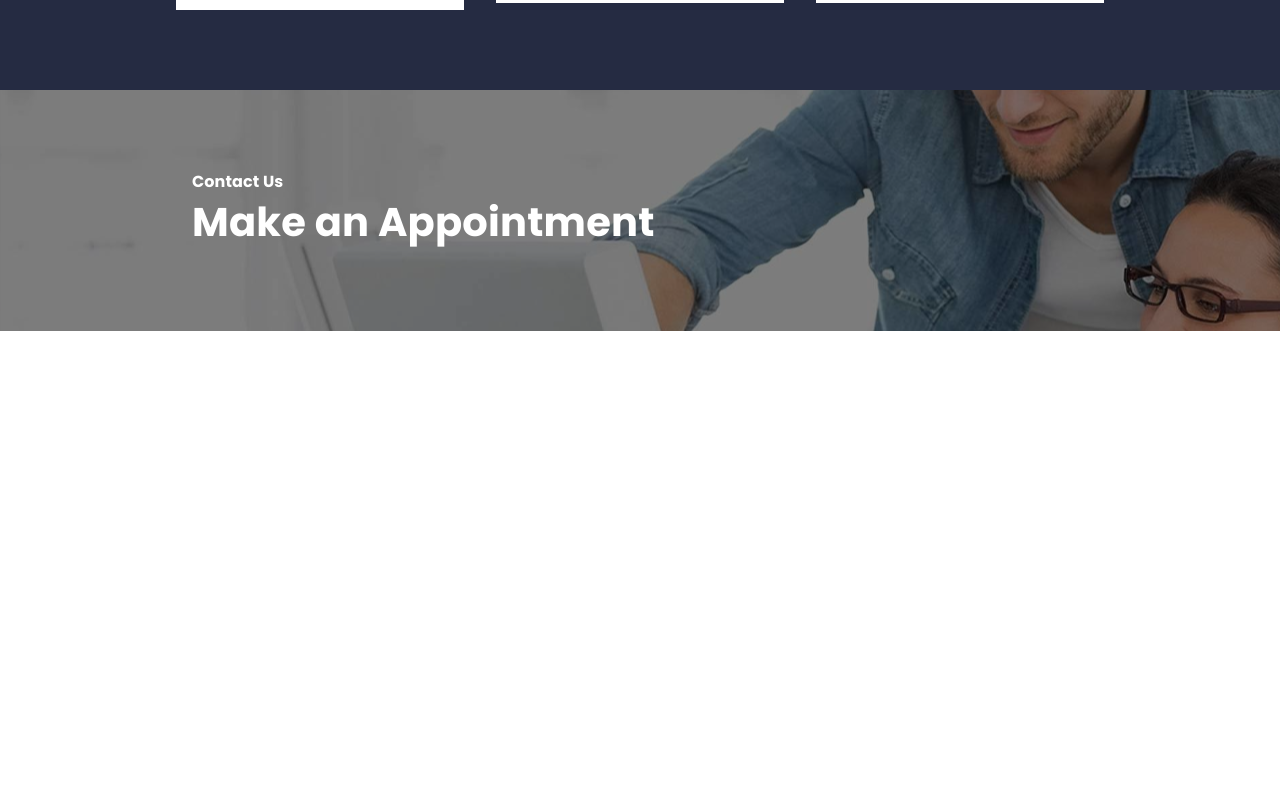
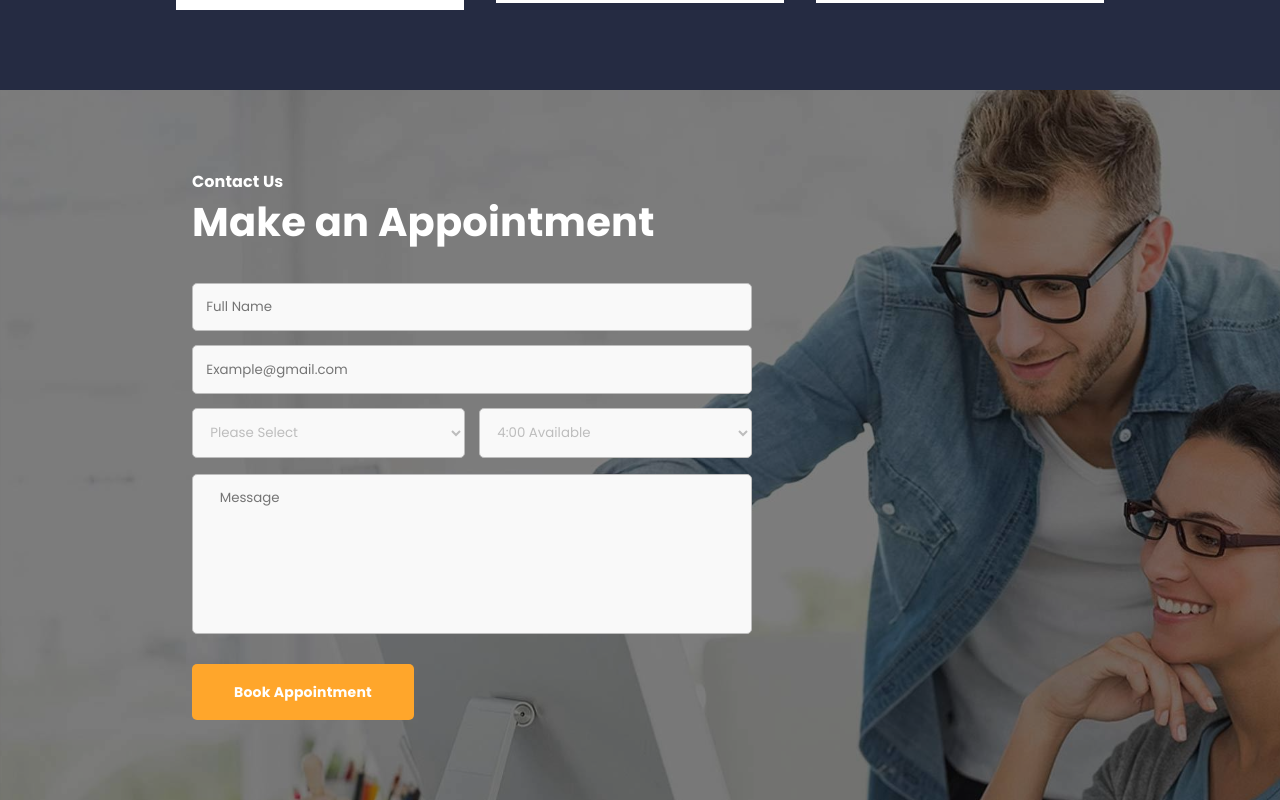
Before and after one commit to Folayimi/K-Marketer, a React (Vite) app: page / in a window 1280 px wide. Shown: the part 3290-4090 px from the top of the page. Before the commit the page ends 3621 px from the top, so only its background shows below. Built offline with nearby package versions, Linux system fonts and the light colour scheme.

Commit message:
Made some changes

```diff
--- a/src/Components/Contact/Contact.css
+++ b/src/Components/Contact/Contact.css
@@ -17,6 +17,7 @@
 .contact > .overlay form {
   display: flex;
   flex-direction: column;
+  gap: 2em;
   flex: 0 1 35em;
   font-size: 16px;
   font-weight: 700;
@@ -29,3 +30,69 @@
   line-height: 57px; /* 142.5% */
   letter-spacing: 0.2px;
 }
+
+form > .form {
+  display: flex;
+  flex-direction: column;
+  gap: 1em;
+}
+
+.form > .wrap {
+  display: flex;
+  justify-content: start;
+  gap: 1em;
+  flex-wrap: wrap;
+  font-size: 14px;
+  font-weight: 600;
+}
+
+.wrap input {
+  padding: 1em;
+  border-radius: 5px;
+  border: 1px solid var(--muted-color, #bdbdbd);
+  color: #bdbdbd;
+  background: #f9f9f9;
+  outline: none;
+  gap: 0.5em;
+  flex: 1 1 20em;
+}
+
+.wrap select {
+  padding: 1em;
+  border-radius: 5px;
+  border: 1px solid var(--muted-color, #bdbdbd);
+  color: #bdbdbd;
+  background: #f9f9f9;
+  outline: none;
+  gap: 0.5em;
+  flex: 1 1 20em;
+}
+
+.form textarea {
+  width: 100%;
+  height: 12em;
+  padding: 1em;
+  padding-left: 2em;
+  border-radius: 5px;
+  border: 1px solid var(--muted-color, #bdbdbd);
+  color: #bdbdbd;
+  background: #f9f9f9;
+  outline: none;
+  resize: none;
+}
+
+.form button {
+  padding: 1em 3em;
+  width:fit-content;
+  border-radius: 5px;
+  border: none;
+  color: white;
+  background: var(--primary-color, #ffa62b);
+  outline: none;
+  cursor: pointer;
+  font-size: 14px;
+  font-weight: 700;
+  line-height: 28px; /* 200% */
+  letter-spacing: 0.2px;
+  margin-top: 1em;
+}
--- a/src/Components/Contact/Contact.jsx
+++ b/src/Components/Contact/Contact.jsx
@@ -7,11 +7,32 @@ const Contact = () => {
         <div className="overlay">
           <form>
             <div className="topic">
-                <p>Contact Us</p>
-                <h3>Make an Appointment</h3>
+              <p>Contact Us</p>
+              <h3>Make an Appointment</h3>
             </div>
             <div className="form">
-
+              <div className="wrap">
+                <input type="text" name="fullName" placeholder="Full Name" />
+                <input
+                  type="text"
+                  name="email"
+                  placeholder="Example@gmail.com"
+                />
+                <select name="service" id="service">
+                  <option value="select">Please Select</option>
+                </select>
+                <select name="service" id="service">
+                  <option value="select">4:00 Available</option>
+                </select>
+              </div>
+              <textarea
+                name="message"
+                id="message"
+                cols="30"
+                rows="10"
+                placeholder="Message"
+              />
+              <button>Book Appointment</button>
             </div>
           </form>
         </div>
```
